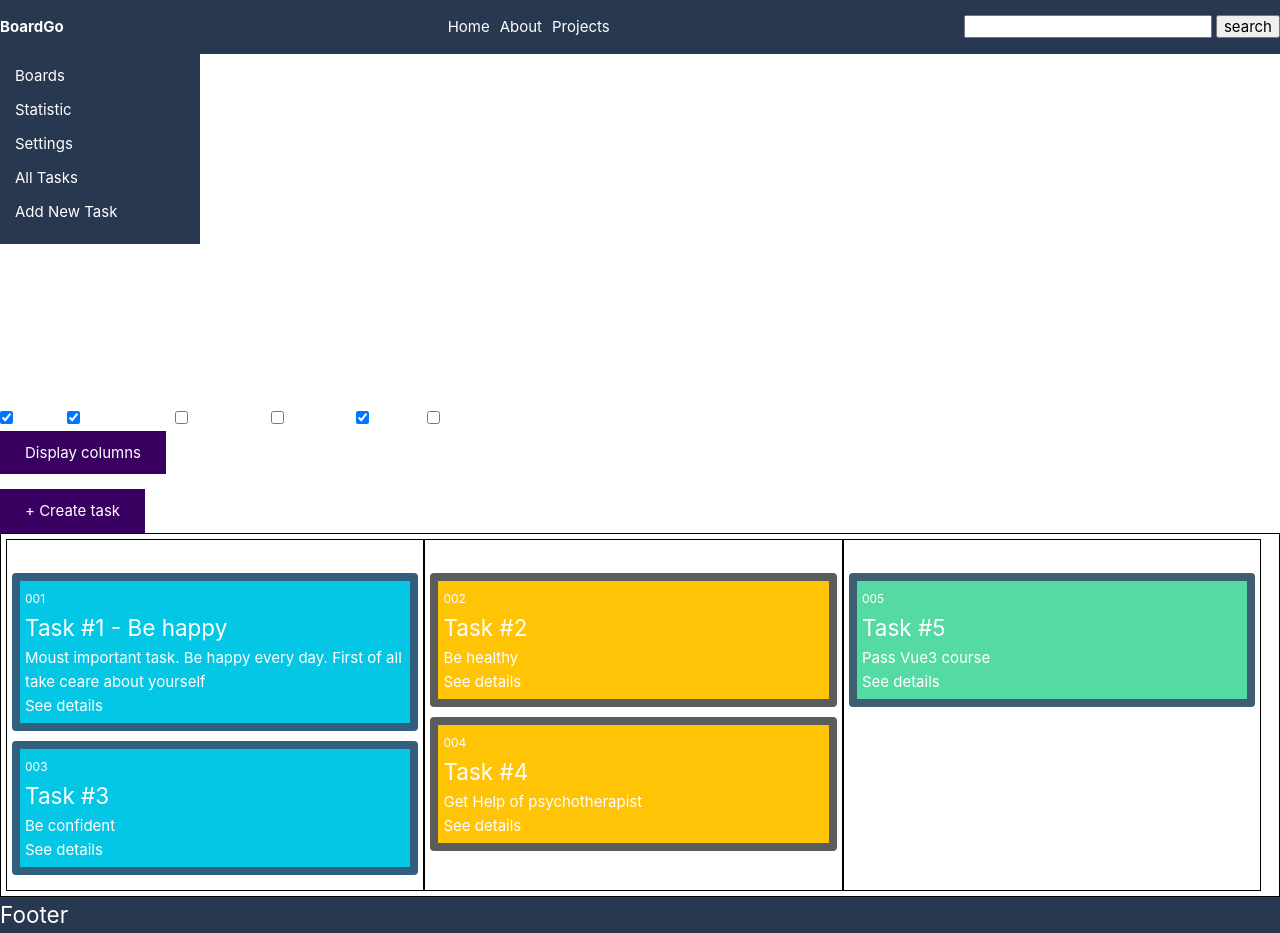
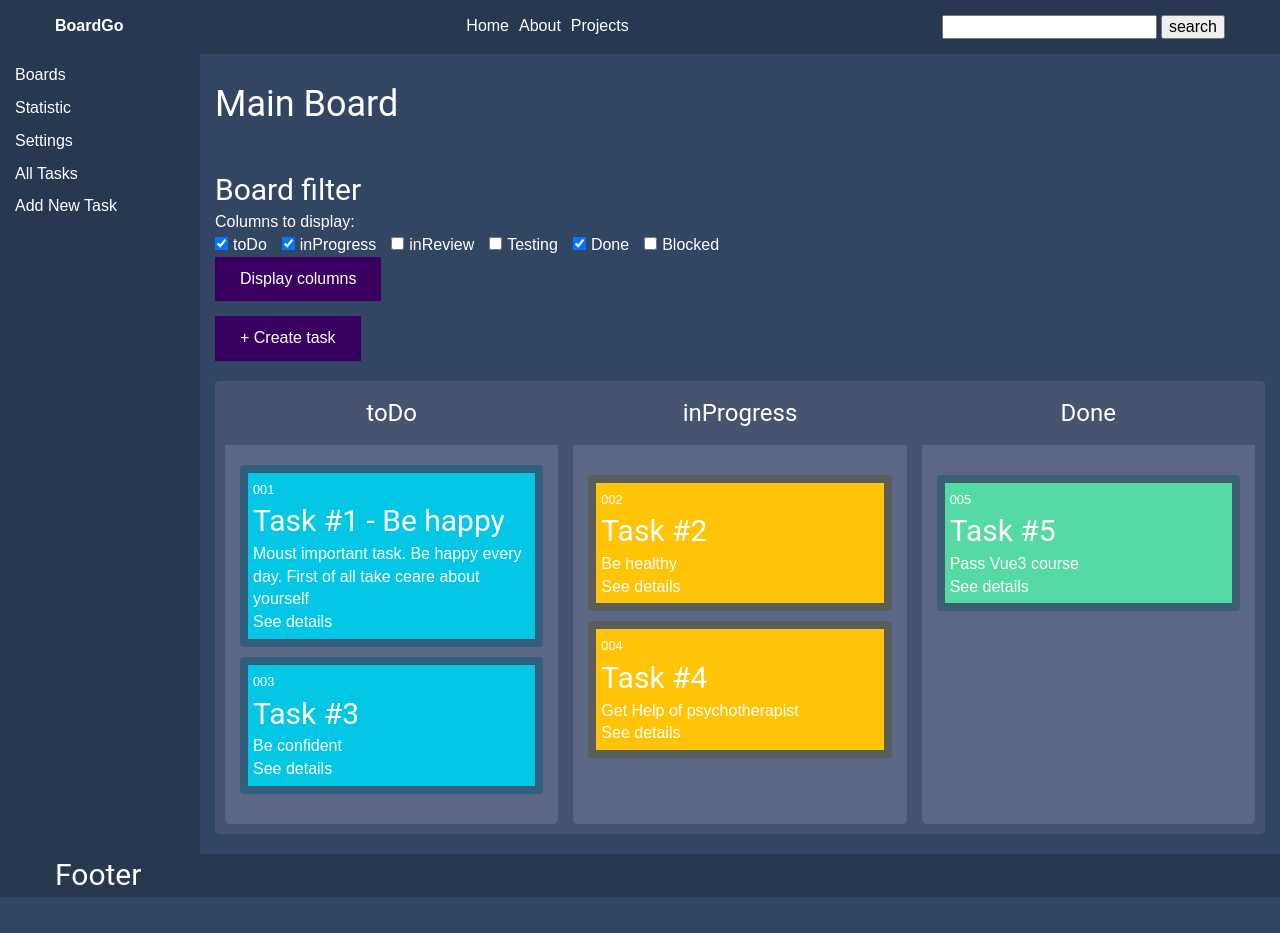
Before and after one commit to 0smir/vue-dashboard-demo, a Vue app: page / in a window 1280 px wide. After the commit the page ends 897 px from the top, so only its background shows below. Built offline with nearby package versions, Linux system fonts and the light colour scheme.

Commit message:
add vite-svg-loader to project, add corrects to vite config, add scss to project -  add corrects to configs

```diff
--- a/package.json
+++ b/package.json
@@ -15,6 +15,9 @@
   },
   "devDependencies": {
     "@vitejs/plugin-vue": "^5.1.4",
-    "vite": "^5.4.10"
+    "sass-embedded": "^1.80.6",
+    "sass-loader": "^16.0.3",
+    "vite": "^5.4.10",
+    "vite-svg-loader": "^5.1.0"
   }
 }
--- a/src/assets/main.css
+++ /dev/null
@@ -1,8 +0,0 @@
-@import './normalize.css';
-@import './base.css';
-
-
-#app {
-  margin: 0 auto;
-  font-weight: normal;
-}
--- a/src/assets/base.css
+++ b/src/assets/styles/_base.scss
@@ -1,6 +1,6 @@
-/* color palette from <https://github.com/vuejs/theme> */
 :root {
   --color-text: #fff;
+  --color-background: #324664;
 }
 
 *,
@@ -23,21 +23,9 @@ body {
   transition:
     color 0.5s,
     background-color 0.5s;
-  line-height: 1.6;
-  font-family:
-    Inter,
-    -apple-system,
-    BlinkMacSystemFont,
-    'Segoe UI',
-    Roboto,
-    Oxygen,
-    Ubuntu,
-    Cantarell,
-    'Fira Sans',
-    'Droid Sans',
-    'Helvetica Neue',
-    sans-serif;
-  font-size: 15px;
+  line-height: 1.42;
+  font-family: 'Arial', 'Helvetica', sans-serif;
+  font-size: 16px;
   text-rendering: optimizeLegibility;
   -webkit-font-smoothing: antialiased;
   -moz-osx-font-smoothing: grayscale;
@@ -52,9 +40,7 @@ a:hover {
   text-decoration: underline;
 }
 
-.flex {
-  display: flex;
-}
+
 
 .todo {
   background-color: #04c7e5;
@@ -79,3 +65,30 @@ a:hover {
 .blocked {
   background-color: #ff7b7d;
 }
+
+
+
+.btn {
+  background-color: #32435d;
+}
+
+
+.header {
+  background-color: #273850;
+}
+
+.main-bg {
+  background-color: #324664;
+}
+
+.column-header {
+  background-color: #46546f;
+}
+
+.board-bg {
+  background-color: #5d6985;
+}
+
+.task-bg {
+  background-color: #12223d;
+}
--- /dev/null
+++ b/src/assets/styles/_typo.scss
@@ -0,0 +1,34 @@
+.h1,
+.h2,
+.h3,
+.h4,
+h1,
+h2,
+h3,
+h4,
+h5,
+h6 {
+  font-family: Roboto, Helvetica, Arial, sans-serif;
+  font-weight: 400;
+}
+
+h1 {
+  font-size: 36px;
+}
+
+h2 {
+  font-size: 30px;
+}
+
+h3 {
+  font-size: 24px;
+}
+
+h4 {
+  font-size: 18px;
+}
+
+h5,
+h6 {
+  font-size: 12px;
+}
--- /dev/null
+++ b/src/assets/styles/_variables.scss
@@ -0,0 +1,7 @@
+$color-primary: #273850;
+$color-secondary: #324664;
+$color-main: #324664;
+
+$color-column-header: #46546f;
+$color-board-bg: #5d6985;
+$color-task-bg: #12223d;
--- /dev/null
+++ b/src/assets/styles/main.scss
@@ -0,0 +1,33 @@
+@use './normalize.scss';
+@use './typo';
+@use './base.scss';
+@import './variables.scss';
+
+
+#app {
+  margin: 0 auto;
+  font-weight: normal;
+}
+
+.flex {
+  display: flex;
+}
+
+
+.layout {
+  display: flex;
+  flex-wrap: wrap;
+}
+
+.container {
+  margin: 0 auto;
+  max-width: 1200px;
+  padding: 0 15px;
+}
+
+main {
+  height: 100%;
+  min-height: 100vh;
+  background-color: $color-main;
+  width: calc(100% - 200px);
+}
--- a/src/main.js
+++ b/src/main.js
@@ -1,12 +1,15 @@
-import '@/assets/main.css';
 import { createApp } from 'vue';
 
 import router from './router';
 import store from '@/store/index.js';
 
+import './assets/styles/main.scss';
+
+
 import BaseButton from '@/components/UI/base-components/BaseButton.vue';
 import BaseDialog from '@/components/UI/base-components/BaseDialog.vue';
 import BaseSpinner from '@/components/UI/base-components/BaseSpinner.vue';
+import SvgIcon from './components/UI/base-components/SvgIcon.vue';
 
 import App from './App.vue';
 
@@ -19,5 +22,6 @@ app.use(store);
 app.component('BaseButton', BaseButton);
 app.component('BaseDialog', BaseDialog);
 app.component('BaseSpinner', BaseSpinner);
+app.component('SvgIcon', SvgIcon);
 
 app.mount('#app');
--- a/src/pages/HomePage.vue
+++ b/src/pages/HomePage.vue
@@ -7,13 +7,17 @@
     </div>
     <p v-if="!columnsToDisplay.length">Choose some filter points to display tasks</p>
     <div v-else class="board">
-      <div v-for="column in columnsToDisplay" :class="['board_column', 'board_column--' + column.toLowerCase()]">
-        <header>
+      <div v-for="column in columnsToDisplay" :class="['board_column', 'board_column--' + column.toLowerCase()]"
+        :style="boardColumnWidth">
+        <header class="board_column-header">
           <h3>{{ column }}</h3>
         </header>
-        <div v-for="task in tasks">
-          <TaskItem v-if="column === task.status" :key="task.id" :id="task.id" :title="task.title"
-            :description="task.description" :status="task.status" />
+        <div class="board_column-content">
+          <div class="task-wrapper" v-for="task in tasks">
+            <TaskItem v-if="column === task.status" :key="task.id" :id="task.id" :title="task.title"
+              :description="task.description" :status="task.status" />
+          </div>
+
         </div>
       </div>
     </div>
@@ -54,6 +58,11 @@ export default {
   },
 
   computed: {
+    boardColumnWidth() {
+      let width = (100 / this.columnsToDisplay.length) + '%';
+      let colWidth = `width: calc( ${width} - 10px)`;
+      return colWidth;
+    },
     toDoList() {
       let toDoItems = this.tasks.filter((task) => task.status === 'toDo');
       return toDoItems;
@@ -67,6 +76,7 @@ export default {
       return doneItems;
     }
   },
+
   methods: {
     displayColumns(columnsList) {
       console.log(columnsList);
@@ -85,7 +95,6 @@ export default {
   created() {
     this.getTasks();
   }
-
 }
 </script>
 
@@ -93,13 +102,35 @@ export default {
 .board,
 .board_column {
   display: flex;
-  border: 1px solid black;
-  padding: 5px;
+  border-radius: 5px;
+}
+
+.board {
+  justify-content: space-between;
+  padding: 0 10px 10px;
+  margin: 20px 0;
+  background-color: #46546f;
+
+}
+
+.board_column-header {
+  padding: 15px;
+  background-color: #46546f;
+  text-align: center;
+}
+
+.task-wrapper {
+  margin-bottom: 10px;
 }
 
 .board_column {
   flex-direction: column;
   width: max(33%);
+  background-color: #5c6786;
+}
+
+.board_column-content {
+  padding: 20px clamp(5px, 15px, 15px);
 }
 
 .board_column--todo {
--- a/vite.config.js
+++ b/vite.config.js
@@ -2,15 +2,24 @@ import { fileURLToPath, URL } from 'node:url'
 
 import { defineConfig } from 'vite'
 import vue from '@vitejs/plugin-vue'
+import svgLoader from 'vite-svg-loader'
 
 // https://vite.dev/config/
 export default defineConfig({
   plugins: [
     vue(),
+    svgLoader()
   ],
   resolve: {
     alias: {
       '@': fileURLToPath(new URL('./src', import.meta.url))
     }
+  },
+  css: {
+    preprocessorOptions: {
+      scss: {
+        api: 'modern-compiler',
+      }
+    }
   }
 })
```
Also changed, not shown: src/assets/styles/_normalize.scss (renamed from src/assets/normalize.css), 1 other file (tests, documents, lock files or other folders).
